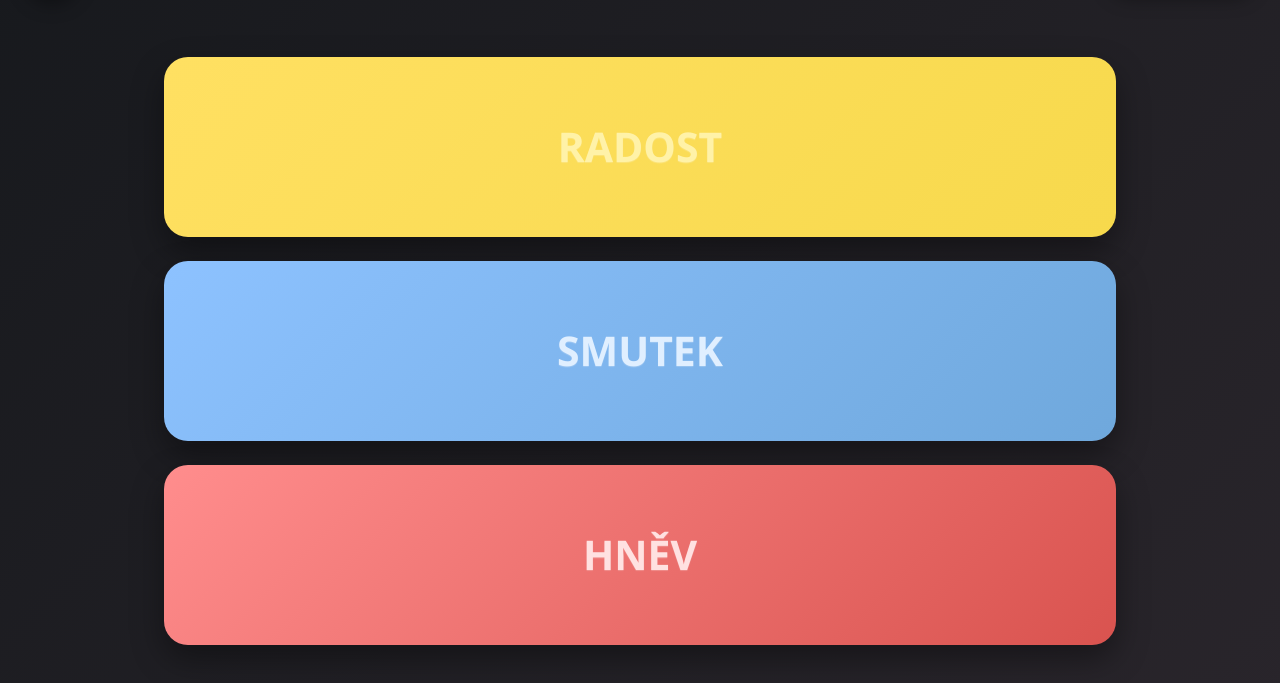
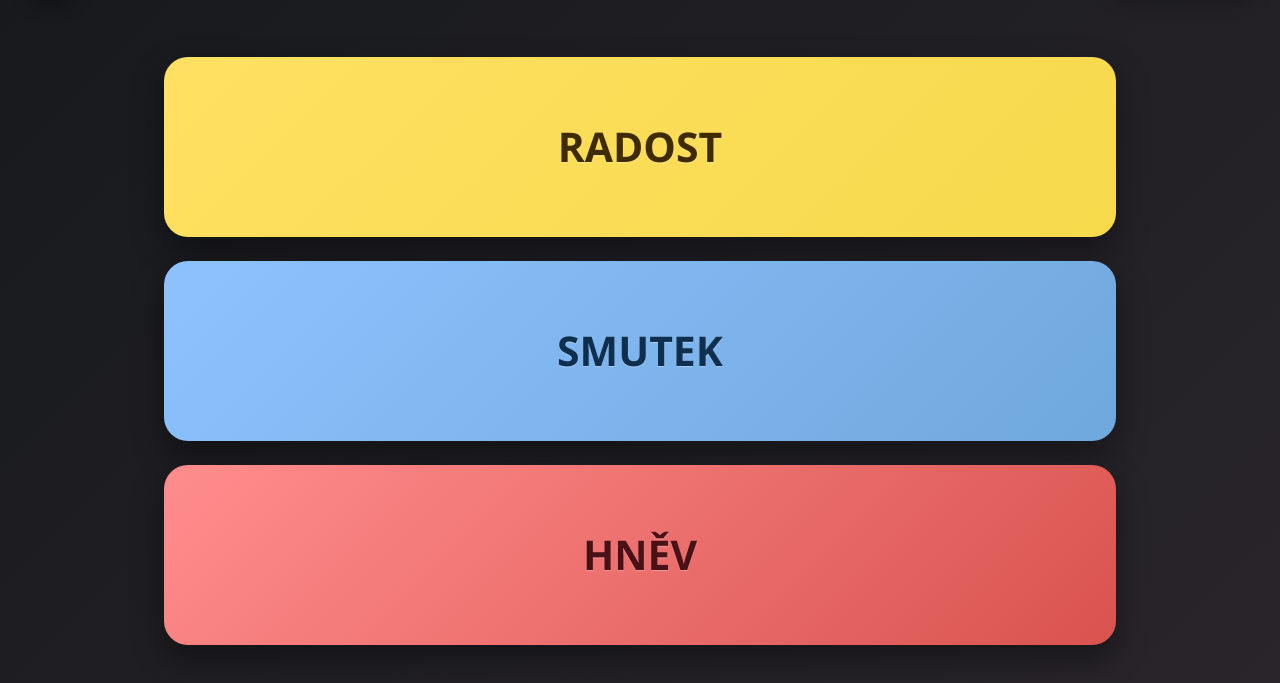
Before and after one commit to 267991-rgb/Kajik-BP-web, a plain HTML site: page emoce.html in a window 1280 px wide. Both pictures are taken after a click on the button "Přepnout na tmavý režim". Shown: the part 77-760 px from the top of the page. Drawn offline with Linux system fonts and the light colour scheme.

Commit message:
Improve emotion menu text contrast

```diff
--- a/docs/styles.css
+++ b/docs/styles.css
@@ -205,15 +205,19 @@ body[data-theme="dark"] .rhythm-card {
 }
 
 body[data-theme="dark"] .joy-card {
-  color: #fff2a8;
+  color: #3e2b00;
 }
 
 body[data-theme="dark"] .sadness-card {
-  color: #e0efff;
+  color: #102f4e;
 }
 
 body[data-theme="dark"] .anger-card {
-  color: #ffe1e1;
+  color: #4a1117;
+}
+
+body[data-theme="dark"] .choice-card h2 {
+  text-shadow: 0 1px 1px rgba(255, 255, 255, 0.3);
 }
 
 .top-bar {
--- a/styles.css
+++ b/styles.css
@@ -205,15 +205,19 @@ body[data-theme="dark"] .rhythm-card {
 }
 
 body[data-theme="dark"] .joy-card {
-  color: #fff2a8;
+  color: #3e2b00;
 }
 
 body[data-theme="dark"] .sadness-card {
-  color: #e0efff;
+  color: #102f4e;
 }
 
 body[data-theme="dark"] .anger-card {
-  color: #ffe1e1;
+  color: #4a1117;
+}
+
+body[data-theme="dark"] .choice-card h2 {
+  text-shadow: 0 1px 1px rgba(255, 255, 255, 0.3);
 }
 
 .top-bar {
```
